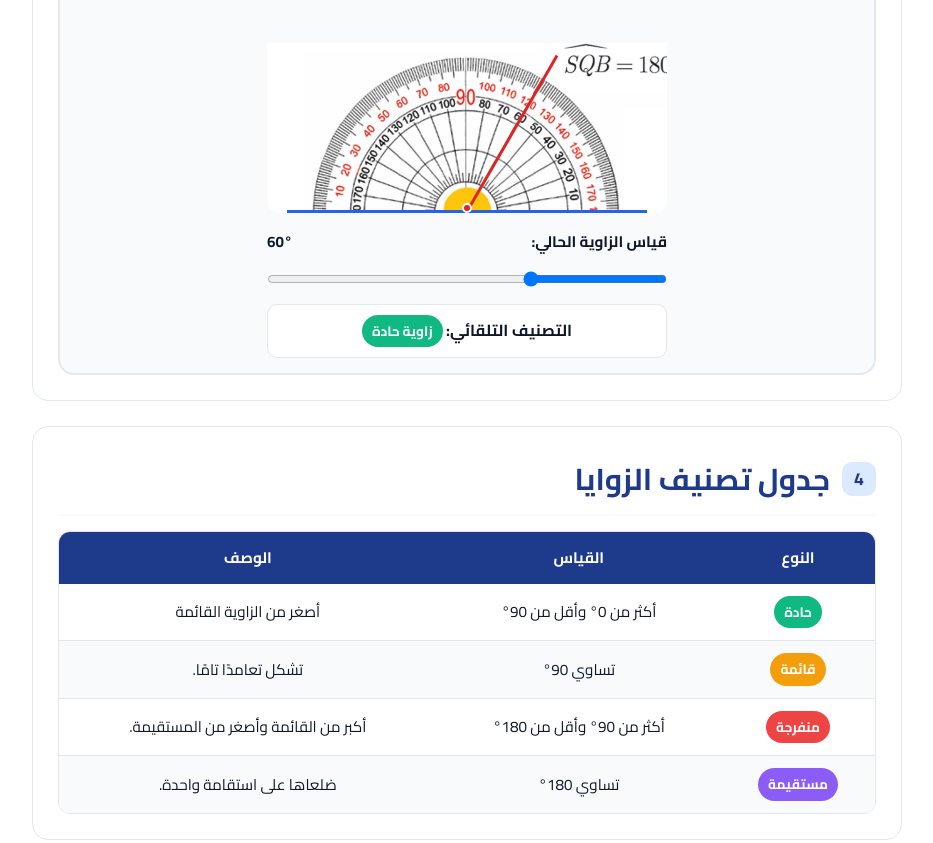
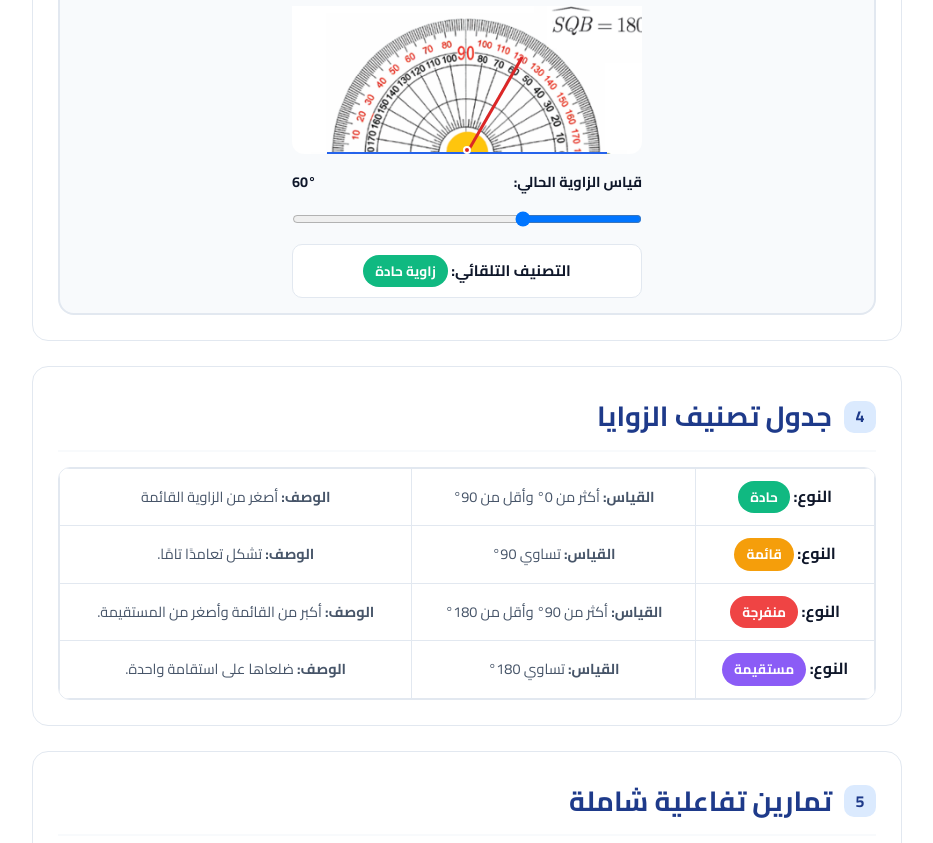
Before and after one commit to AbdelMoneimHilal/angles-lesson2, a plain HTML site: page index.html in a window 1280 px wide. Shown: the part 955-1798 px from the top of the page, without its empty margins (173-1106 px from the left). Drawn offline with Linux system fonts and the light colour scheme.

Commit message:
Update index.html

```diff
--- a/index.html
+++ b/index.html
@@ -44,7 +44,7 @@
             max-width: 950px;
             margin: 0 auto;
             background: var(--card-bg);
-            padding: 25px;
+            padding: 20px;
             border-radius: 24px;
             box-shadow: 0 10px 30px -5px rgba(0, 0, 0, 0.05);
         }
@@ -58,41 +58,37 @@
 
         header h1 {
             color: var(--primary-color);
-            font-size: 1.8rem;
+            font-size: 1.7rem;
             font-weight: 800;
             margin-bottom: 8px;
         }
 
         header h2 {
-            font-size: 1.1rem;
+            font-size: 1.05rem;
             color: var(--primary-light);
             margin-bottom: 5px;
         }
 
         header h3 {
-            font-size: 0.95rem;
+            font-size: 0.9rem;
             color: var(--text-muted);
             font-weight: 600;
         }
 
         .section {
             margin-bottom: 25px;
-            padding: 20px;
+            padding: 18px;
             border: 1px solid var(--border-color);
             border-radius: 16px;
             background-color: #ffffff;
             transition: all 0.3s ease;
         }
 
-        .section:hover {
-            box-shadow: 0 4px 12px rgba(0,0,0,0.02);
-        }
-
         .section-title {
             display: flex;
             align-items: center;
             gap: 12px;
-            font-size: 1.25rem;
+            font-size: 1.15rem;
             color: var(--primary-color);
             margin-bottom: 15px;
             border-bottom: 2px solid #f8fafc;
@@ -102,19 +98,19 @@
         .section-title span.icon {
             background-color: #dbeafe;
             color: var(--primary-color);
-            width: 34px;
-            height: 34px;
+            width: 32px;
+            height: 32px;
             display: flex;
             align-items: center;
             justify-content: center;
             border-radius: 10px;
-            font-size: 1.1rem;
+            font-size: 1rem;
             font-weight: bold;
             flex-shrink: 0;
         }
 
         p, li {
-            font-size: 1rem;
+            font-size: 0.95rem;
             color: var(--text-color);
         }
 
@@ -128,43 +124,40 @@
             margin-bottom: 6px;
         }
 
-        .table-responsive {
-            overflow-x: auto;
+        /* تنسيق جدول متجاوب للهواتف بدون سحب أفقي */
+        .cards-table-container {
+            display: flex;
+            flex-direction: column;
+            gap: 12px;
             margin-top: 15px;
-            border-radius: 12px;
-            border: 1px solid var(--border-color);
         }
 
-        table {
-            width: 100%;
-            border-collapse: collapse;
-            background: white;
-            white-space: nowrap;
+        .angle-card-row {
+            display: flex;
+            flex-direction: column;
+            background: #f8fafc;
+            border: 1px solid var(--border-color);
+            border-radius: 12px;
+            padding: 14px;
+            gap: 8px;
         }
 
-        th, td {
-            padding: 12px 14px;
-            text-align: center;
-            font-size: 0.95rem;
+        .angle-card-row .card-header-cell {
+            display: flex;
+            justify-content: space-between;
+            align-items: center;
+            border-bottom: 1px solid var(--border-color);
+            padding-bottom: 8px;
         }
 
-        th {
-            background-color: var(--primary-color);
-            color: white;
-            font-weight: 700;
-        }
-
-        tr:not(:last-child) td {
-            border-bottom: 1px solid var(--border-color);
-        }
-
-        tr:nth-child(even) {
-            background-color: #f8fafc;
+        .angle-card-row .card-body-cell {
+            font-size: 0.9rem;
+            color: var(--text-muted);
         }
 
         .badge {
             display: inline-block;
-            padding: 4px 10px;
+            padding: 4px 12px;
             border-radius: 20px;
             font-weight: 700;
             font-size: 0.85rem;
@@ -188,8 +181,8 @@
         .protractor-box {
             position: relative;
             width: 100%;
-            max-width: 400px;
-            height: 210px;
+            max-width: 350px;
+            height: 180px;
             margin: 15px auto;
             background-image: url('s.png');
             background-size: contain;
@@ -203,8 +196,8 @@
             position: absolute;
             bottom: 0px;
             left: 50%;
-            width: 10px;
-            height: 10px;
+            width: 8px;
+            height: 8px;
             background-color: #dc2626;
             border-radius: 50%;
             transform: translateX(-50%);
@@ -215,19 +208,20 @@
         .base-line {
             position: absolute;
             bottom: 0;
-            left: 5%;
-            right: 5%;
-            height: 3px;
+            left: 10%;
+            right: 10%;
+            height: 2px;
             background-color: #2563eb;
             z-index: 10;
         }
 
+        /* تعديل طول الشعاع ليكون أقصر ومتناسباً مع المنقلة */
         .rotatable-ray {
             position: absolute;
             bottom: 0;
             left: 50%;
-            width: 180px;
-            height: 3px;
+            width: 110px;
+            height: 2.5px;
             background-color: #dc2626;
             transform-origin: left center;
             transition: transform 0.1s ease-out;
@@ -236,7 +230,7 @@
 
         .controls-box {
             margin-top: 15px;
-            max-width: 400px;
+            max-width: 350px;
             margin-left: auto;
             margin-right: auto;
         }
@@ -246,7 +240,7 @@
             justify-content: space-between;
             font-weight: bold;
             margin-bottom: 8px;
-            font-size: 0.95rem;
+            font-size: 0.9rem;
         }
 
         input[type=range] {
@@ -264,21 +258,21 @@
             border-radius: 10px;
             background: white;
             border: 1px solid var(--border-color);
-            font-size: 1rem;
+            font-size: 0.95rem;
             font-weight: 700;
         }
 
         .quiz-card {
             background: #ffffff;
             border: 1px solid var(--border-color);
-            padding: 18px;
+            padding: 16px;
             border-radius: 12px;
             margin-top: 15px;
         }
 
         .quiz-options {
             display: grid;
-            grid-template-columns: repeat(auto-fit, minmax(130px, 1fr));
+            grid-template-columns: repeat(auto-fit, minmax(120px, 1fr));
             gap: 10px;
             margin: 15px 0;
         }
@@ -289,7 +283,7 @@
             padding: 10px;
             border-radius: 10px;
             font-family: 'Cairo', sans-serif;
-            font-size: 0.95rem;
+            font-size: 0.9rem;
             font-weight: 600;
             color: var(--text-color);
             cursor: pointer;
@@ -311,8 +305,8 @@
             background-color: var(--primary-color);
             color: white;
             border: none;
-            padding: 10px 24px;
-            font-size: 0.95rem;
+            padding: 10px 20px;
+            font-size: 0.9rem;
             font-weight: 700;
             border-radius: 8px;
             cursor: pointer;
@@ -343,16 +337,16 @@
 
         .feedback-message {
             margin-top: 12px;
-            font-size: 1rem;
+            font-size: 0.95rem;
             font-weight: 700;
         }
 
         .input-text-box {
             padding: 8px;
-            font-size: 1rem;
+            font-size: 0.95rem;
             border: 2px solid var(--border-color);
             border-radius: 8px;
-            width: 120px;
+            width: 110px;
             text-align: center;
             font-family: 'Cairo', sans-serif;
             margin-left: 8px;
@@ -367,8 +361,8 @@
         .angle-canvas-container {
             position: relative;
             width: 100%;
-            max-width: 280px;
-            height: 180px;
+            max-width: 260px;
+            height: 160px;
             margin: 0 auto;
             background: #f8fafc;
             border: 2px dashed #cbd5e1;
@@ -379,7 +373,7 @@
             justify-content: center;
         }
 
-        /* تحسين التجاوب للشاشات المتوسطة والكبيرة */
+        /* تحسين التجاوب للشاشات الكبيرة */
         @media (min-width: 768px) {
             body {
                 padding: 30px;
@@ -388,10 +382,36 @@
                 padding: 40px;
             }
             header h1 {
-                font-size: 2.2rem;
+                font-size: 2.1rem;
             }
             .section {
                 padding: 25px;
+            }
+            .cards-table-container {
+                display: block;
+                overflow-x: auto;
+                border: 1px solid var(--border-color);
+                border-radius: 12px;
+            }
+            .cards-table-container table {
+                width: 100%;
+                border-collapse: collapse;
+                background: white;
+                white-space: nowrap;
+                display: table;
+            }
+            .angle-card-row {
+                display: table-row;
+                background: transparent;
+                border: none;
+                padding: 0;
+            }
+            .angle-card-row .card-header-cell,
+            .angle-card-row .card-body-cell {
+                display: table-cell;
+                border: 1px solid var(--border-color);
+                padding: 12px 14px;
+                text-align: center;
             }
         }
     </style>
@@ -402,7 +422,7 @@
     <header>
         <h1>📐 درس قياس الزوايا وتصنيفها</h1>
         <h2>مادة الرياضيات — الشرح التفاعلي والتمارين المدرسية</h2>
-        <h3>الأستاذ  هلال</h3>
+        <h3>الأستاذ عبدالمنعم هلال</h3>
     </header>
 
     <!-- 1. مفهوم الزاوية -->
@@ -462,20 +482,34 @@
             <span class="icon">4</span>
             <h2>جدول تصنيف الزوايا</h2>
         </div>
-        <div class="table-responsive">
+
+        <!-- تصميم تفاعلي متجاوب (يتحول لبطاقات مرتبة في الجوال، وجدول كلاسيكي في الشاشات الكبيرة) -->
+        <div class="cards-table-container">
             <table>
-                <thead>
-                    <tr>
-                        <th>النوع</th>
-                        <th>القياس</th>
-                        <th>الوصف</th>
-                    </tr>
+                <thead style="display: none;">
+                    <tr><th>النوع</th><th>القياس</th><th>الوصف</th></tr>
                 </thead>
                 <tbody>
-                    <tr><td><span class="badge badge-acute">حادة</span></td><td>أكثر من 0° وأقل من 90°</td><td>أصغر من الزاوية القائمة</td></tr>
-                    <tr><td><span class="badge badge-right">قائمة</span></td><td>تساوي 90°</td><td>تشكل تعامدًا تامًا.</td></tr>
-                    <tr><td><span class="badge badge-obtuse">منفرجة</span></td><td>أكثر من 90° وأقل من 180°</td><td>أكبر من القائمة وأصغر من المستقيمة.</td></tr>
-                    <tr><td><span class="badge badge-straight">مستقيمة</span></td><td>تساوي 180°</td><td>ضلعاها على استقامة واحدة.</td></tr>
+                    <tr class="angle-card-row">
+                        <td class="card-header-cell"><strong>النوع:</strong> <span class="badge badge-acute">حادة</span></td>
+                        <td class="card-body-cell"><strong>القياس:</strong> أكثر من 0° وأقل من 90°</td>
+                        <td class="card-body-cell"><strong>الوصف:</strong> أصغر من الزاوية القائمة</td>
+                    </tr>
+                    <tr class="angle-card-row">
+                        <td class="card-header-cell"><strong>النوع:</strong> <span class="badge badge-right">قائمة</span></td>
+                        <td class="card-body-cell"><strong>القياس:</strong> تساوي 90°</td>
+                        <td class="card-body-cell"><strong>الوصف:</strong> تشكل تعامدًا تامًا.</td>
+                    </tr>
+                    <tr class="angle-card-row">
+                        <td class="card-header-cell"><strong>النوع:</strong> <span class="badge badge-obtuse">منفرجة</span></td>
+                        <td class="card-body-cell"><strong>القياس:</strong> أكثر من 90° وأقل من 180°</td>
+                        <td class="card-body-cell"><strong>الوصف:</strong> أكبر من القائمة وأصغر من المستقيمة.</td>
+                    </tr>
+                    <tr class="angle-card-row">
+                        <td class="card-header-cell"><strong>النوع:</strong> <span class="badge badge-straight">مستقيمة</span></td>
+                        <td class="card-body-cell"><strong>القياس:</strong> تساوي 180°</td>
+                        <td class="card-body-cell"><strong>الوصف:</strong> ضلعاها على استقامة واحدة.</td>
+                    </tr>
                 </tbody>
             </table>
         </div>
@@ -495,7 +529,7 @@
 
             <div class="interactive-container" style="background: white; border: 1px dashed #cbd5e1; margin-top: 15px;">
                 <div class="angle-canvas-container">
-                    <svg id="angleSvg" width="280" height="180" viewBox="0 0 300 200">
+                    <svg id="angleSvg" width="260" height="160" viewBox="0 0 300 200">
                         <path id="svgAngleSector" d="" fill="rgba(59, 130, 246, 0.2)" stroke="#3b82f6" stroke-width="1" stroke-dasharray="4" />
                         <line x1="50" y1="160" x2="250" y2="160" stroke="#2563eb" stroke-width="3" />
                         <line id="svgRay" x1="50" y1="160" x2="200" y2="40" stroke="#2563eb" stroke-width="3" />
```
